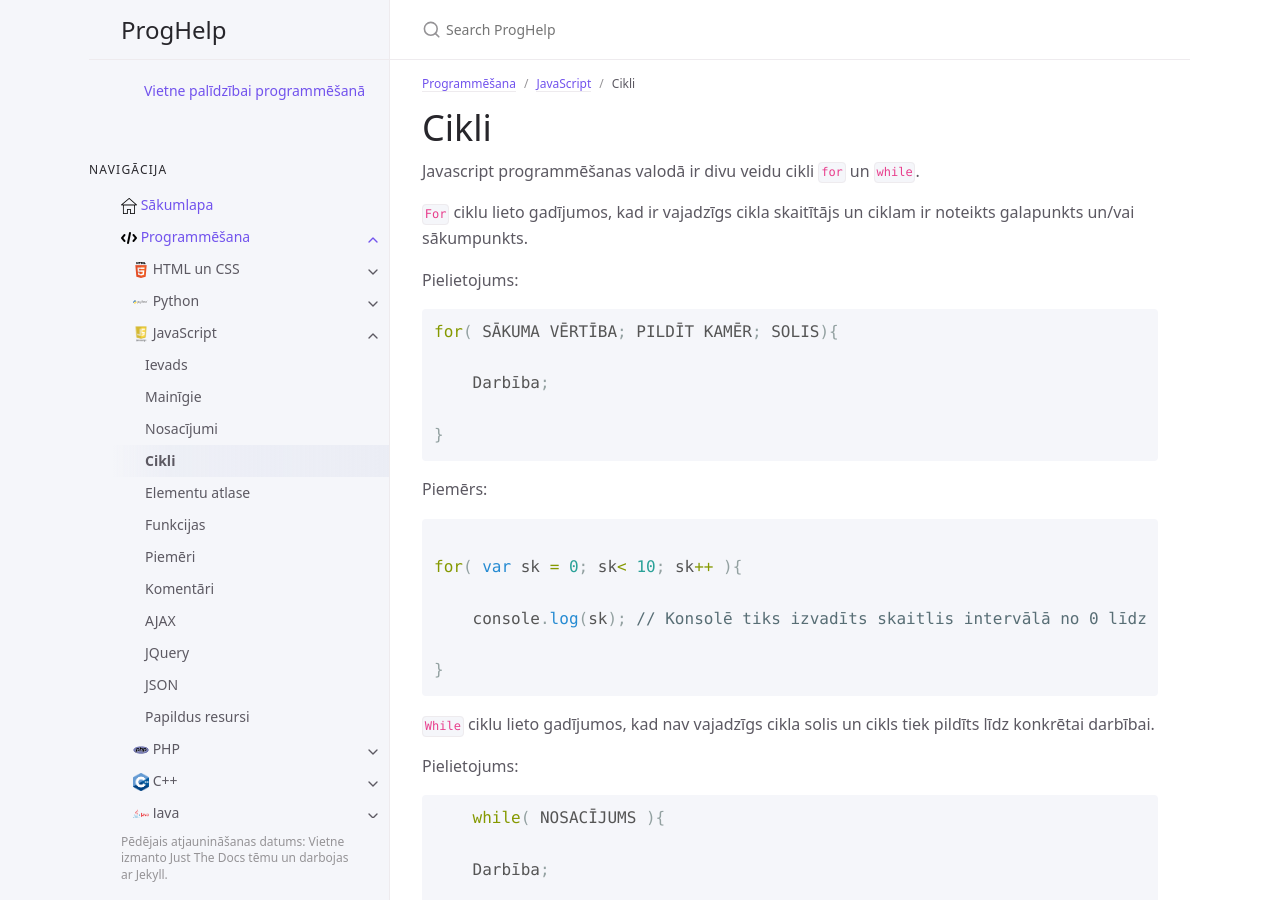
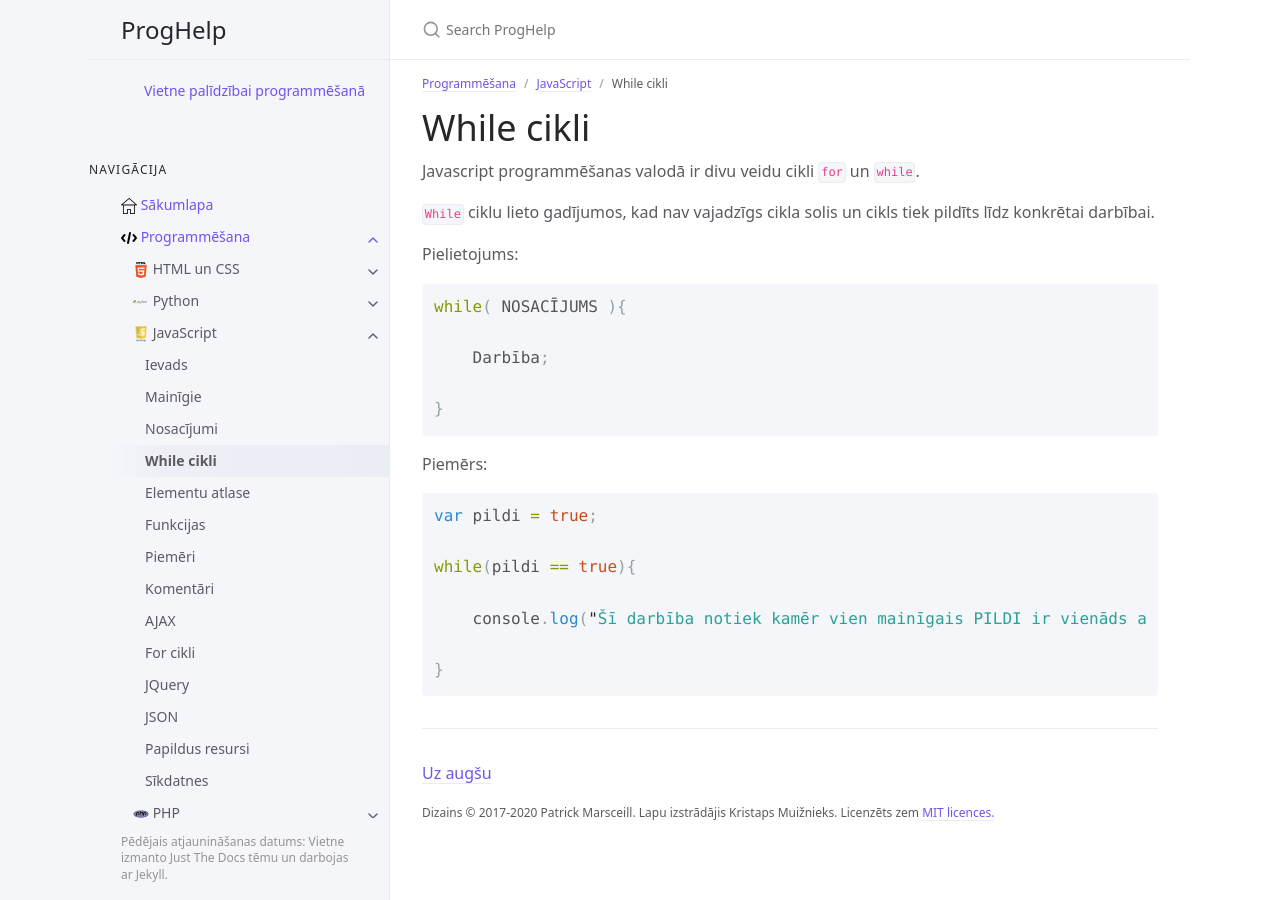
Before and after one commit to krmu/progr, a Jekyll site: the page built from programmesana/js/cikli.md, in a window 1280 px wide and 900 px high. Built offline with Jekyll 4.4.1, drawn with Linux system fonts in a browser that asks for light colours.

Commit message:
Par sīkdatnēm un for cikliem

```diff
--- a/programmesana/js/cikli.md
+++ b/programmesana/js/cikli.md
@@ -1,51 +1,29 @@
 ---
 layout: default
-title:  Cikli
+title:  While cikli
 description: JavaScript programmēšanas valodas lietojums un praktiski piemēri
 grand_parent: Programmēšana
 parent: JavaScript
 nav_order: 5
 ---
 
-
-# Cikli
+# While cikli
 
 Javascript programmēšanas valodā ir divu veidu cikli `for` un `while`.
 
-`For` ciklu lieto gadījumos, kad ir vajadzīgs cikla skaitītājs un ciklam ir noteikts galapunkts un/vai sākumpunkts.
+`While` ciklu lieto gadījumos, kad nav vajadzīgs cikla solis un cikls tiek pildīts līdz konkrētai darbībai.
 
 Pielietojums:
-
 ~~~js
-for( SĀKUMA VĒRTĪBA; PILDĪT KAMĒR; SOLIS){
+while( NOSACĪJUMS ){
 
     Darbība;
 
 }
-~~~~
-Piemērs:
-~~~js
-
-for( var sk = 0; sk< 10; sk++ ){
-
-    console.log(sk); // Konsolē tiks izvadīts skaitlis intervālā no 0 līdz 9
-
-}
-~~~
-`While` ciklu lieto gadījumos, kad nav vajadzīgs cikla solis un cikls tiek pildīts līdz konkrētai darbībai.
-
-Pielietojums:
-~~~js
-    while( NOSACĪJUMS ){
-
-    Darbība;
-
-    }
 ~~~
 Piemērs:
 
 ~~~js
-
 var pildi = true;
 
 while(pildi == true){
@@ -53,5 +31,4 @@ while(pildi == true){
     console.log("Šī darbība notiek kamēr vien mainīgais PILDI ir vienāds ar TRUE");
 
 }
-
 ~~~
```
Also changed, not shown: programmesana/js/forin_forof_cikli.md (added, +64 -0 lines), programmesana/js/sikdatnes.md (added, +31 -0 lines).
